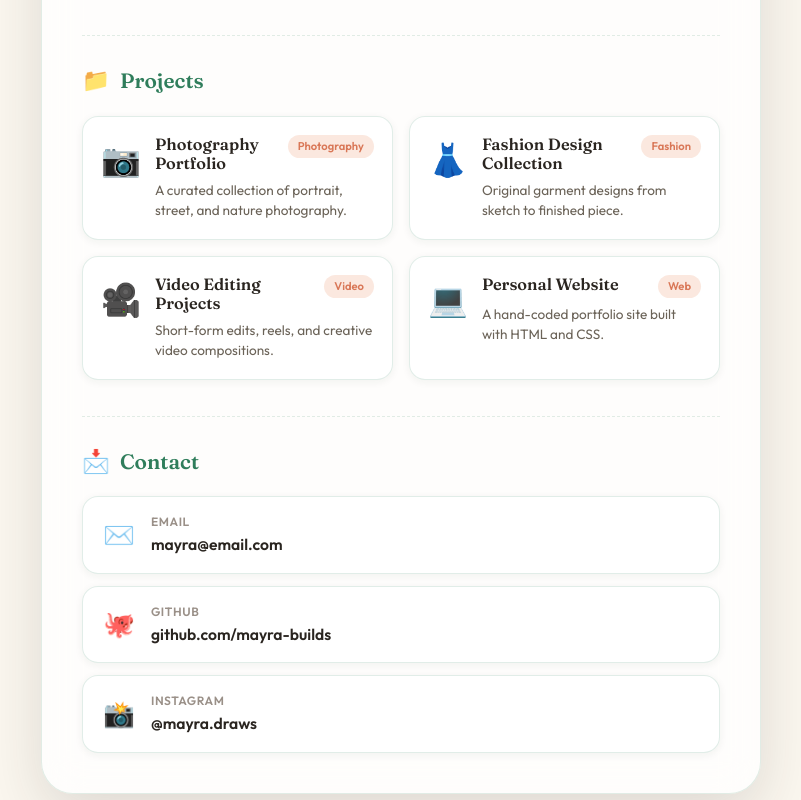
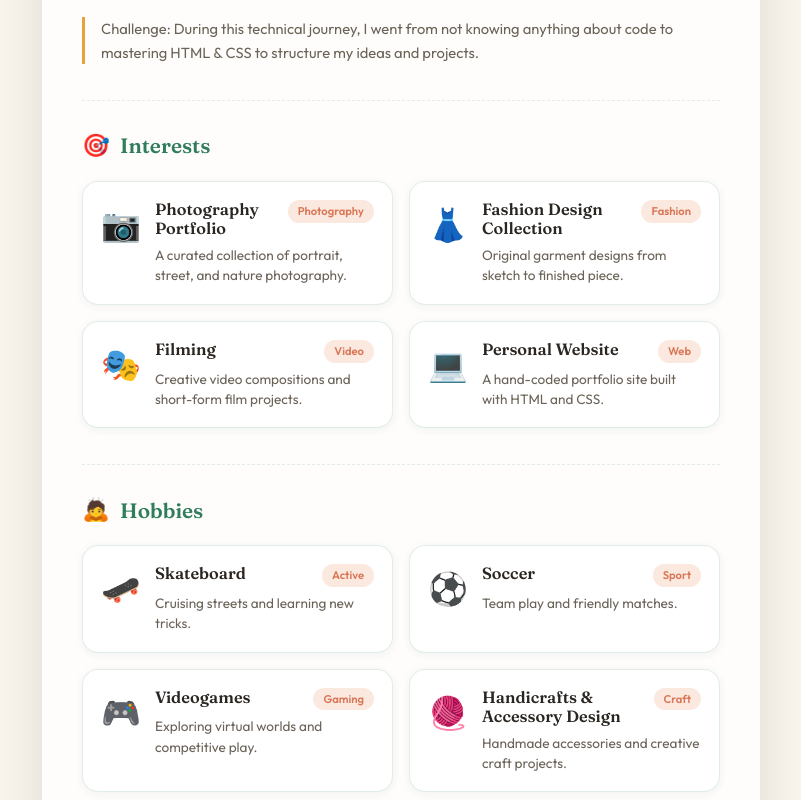
Before and after one commit to noemiperez084-source/Public-Repo, a React (Vite) app: page / in a window 1280 px wide. Shown: the part 980-1780 px from the top of the page, without its empty margins (239-1040 px from the left). Built offline with nearby package versions, Linux system fonts and the light colour scheme.

Commit message:
Updated ProfileCard.tsx

```diff
--- a/src/ProfileCard.tsx
+++ b/src/ProfileCard.tsx
@@ -109,11 +109,12 @@ export default function ProfileCard({ profile }: { profile: Profile }) {
             </li>
           ))}
         </ul>
+        <p className="skills-note">{profile.skillsNote}</p>
       </Section>
 
-      <Section id="projects" emoji="📁" title="Projects" delay={180}>
+      <Section id="interests" emoji="🎯" title="Interests" delay={180}>
         <div className="project-grid">
-          {profile.projects.map((p, i) => (
+          {profile.interests.map((p, i) => (
             <article
               key={p.title}
               className="project-card"
@@ -132,7 +133,28 @@ export default function ProfileCard({ profile }: { profile: Profile }) {
         </div>
       </Section>
 
-      <Section id="contact" emoji="📩" title="Contact" delay={240}>
+      <Section id="hobbies" emoji="🙇" title="Hobbies" delay={240}>
+        <div className="project-grid">
+          {profile.hobbies.map((p, i) => (
+            <article
+              key={p.title}
+              className="project-card"
+              style={{ animationDelay: `${i * 100}ms` }}
+            >
+              <div className="project-emoji">{p.emoji}</div>
+              <div className="project-body">
+                <div className="project-head">
+                  <h3 className="project-title">{p.title}</h3>
+                  <span className="project-tag">{p.tag}</span>
+                </div>
+                <p className="project-desc">{p.desc}</p>
+              </div>
+            </article>
+          ))}
+        </div>
+      </Section>
+
+      <Section id="contact" emoji="📩" title="Contact" delay={300}>
         <div className="contact-grid">
           {profile.contacts.map((c) => (
             <a
--- a/src/data.ts
+++ b/src/data.ts
@@ -9,7 +9,9 @@ export type Profile = {
   avatar: { src: string; alt: string };
   about: string;
   skills: Skill[];
-  projects: Project[];
+  skillsNote: string;
+  interests: Project[];
+  hobbies: Project[];
   contacts: Contact[];
 };
 
@@ -30,7 +32,9 @@ export const profile: Profile = {
     { emoji: "👗", label: "Fashion Design", level: 95 },
     { emoji: "💻", label: "HTML & CSS", level: 70 },
   ],
-  projects: [
+  skillsNote:
+    "Challenge: During this technical journey, I went from not knowing anything about code to mastering HTML & CSS to structure my ideas and projects.",
+  interests: [
     {
       emoji: "📷",
       title: "Photography Portfolio",
@@ -44,9 +48,9 @@ export const profile: Profile = {
       tag: "Fashion",
     },
     {
-      emoji: "🎥",
-      title: "Video Editing Projects",
-      desc: "Short-form edits, reels, and creative video compositions.",
+      emoji: "🎭",
+      title: "Filming",
+      desc: "Creative video compositions and short-form film projects.",
       tag: "Video",
     },
     {
@@ -54,6 +58,32 @@ export const profile: Profile = {
       title: "Personal Website",
       desc: "A hand-coded portfolio site built with HTML and CSS.",
       tag: "Web",
+    },
+  ],
+  hobbies: [
+    {
+      emoji: "🛹",
+      title: "Skateboard",
+      desc: "Cruising streets and learning new tricks.",
+      tag: "Active",
+    },
+    {
+      emoji: "⚽",
+      title: "Soccer",
+      desc: "Team play and friendly matches.",
+      tag: "Sport",
+    },
+    {
+      emoji: "🎮",
+      title: "Videogames",
+      desc: "Exploring virtual worlds and competitive play.",
+      tag: "Gaming",
+    },
+    {
+      emoji: "🧶",
+      title: "Handicrafts & Accessory Design",
+      desc: "Handmade accessories and creative craft projects.",
+      tag: "Craft",
     },
   ],
   contacts: [
--- a/src/style.css
+++ b/src/style.css
@@ -291,6 +291,15 @@ body {
   flex-shrink: 0;
 }
 
+.skills-note {
+  margin-top: 18px;
+  padding-left: 16px;
+  border-left: 3px solid var(--accent);
+  font-size: 0.92rem;
+  color: var(--text-soft);
+  line-height: 1.6;
+}
+
 /* ---------- PROJECTS ---------- */
 .project-grid {
   display: grid;
```
